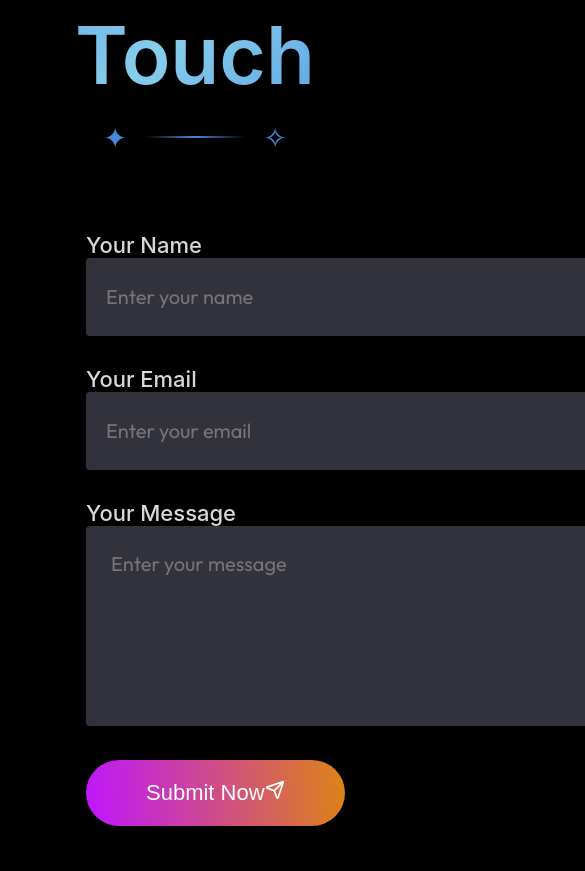
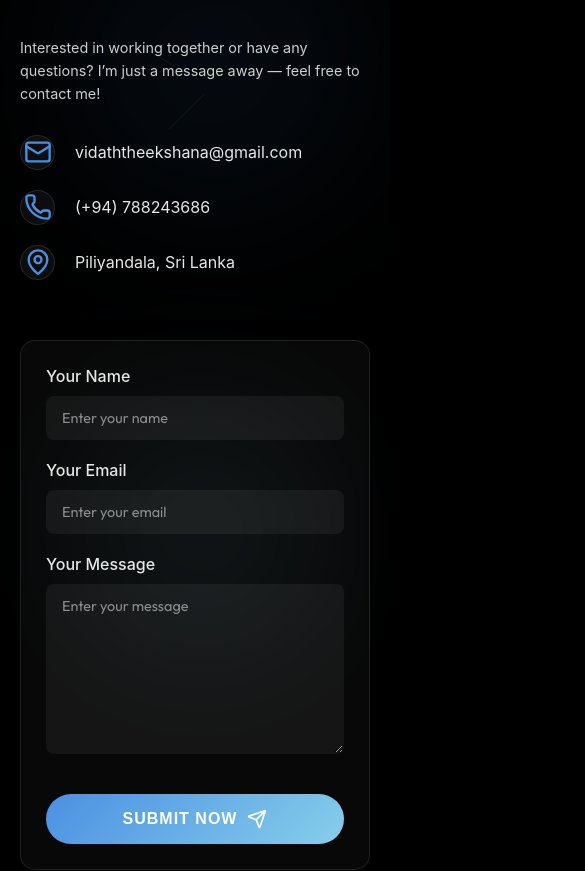
Before and after one commit to VidathTheekshana/Vidath-Portfolio, a React (Vite) app: page / in a window 390 px wide. Shown: the part 7606-8477 px from the top of the page, 585 px wide, since content can reach past the window. Built offline with nearby package versions, Linux system fonts and the light colour scheme.

Commit message:
Update Contact.css

```diff
--- a/src/Components/Contact/Contact.css
+++ b/src/Components/Contact/Contact.css
@@ -3,119 +3,559 @@
   flex-direction: column;
   align-items: center;
   justify-content: center;
-  gap: 80px;
-  margin: 80px 170px;
+  gap: 100px;
+  margin: 100px auto;
+  max-width: 1400px;
+  padding: 0 40px;
+  position: relative;
+  color: white;
+  min-height: 100vh;
 }
 
+/* Background Elements */
+.contact-background {
+  position: absolute;
+  inset: 0;
+  pointer-events: none;
+  overflow: hidden;
+}
+
+.orb-contact-1 {
+  position: absolute;
+  top: 10%;
+  left: 10%;
+  width: 350px;
+  height: 350px;
+  background: radial-gradient(circle, rgba(74, 144, 226, 0.1), transparent);
+  border-radius: 50%;
+  filter: blur(70px);
+  animation: float-orb 11s ease-in-out infinite;
+}
+
+.orb-contact-2 {
+  position: absolute;
+  bottom: 15%;
+  right: 10%;
+  width: 300px;
+  height: 300px;
+  background: radial-gradient(circle, rgba(135, 206, 235, 0.1), transparent);
+  border-radius: 50%;
+  filter: blur(70px);
+  animation: float-orb 13s ease-in-out infinite reverse;
+}
+
+.constellation-contact {
+  position: absolute;
+  top: 20%;
+  right: 20%;
+  width: 180px;
+  height: 180px;
+  opacity: 0.2;
+}
+
+.constellation-contact::before,
+.constellation-contact::after {
+  content: "";
+  position: absolute;
+  background: rgba(255, 255, 255, 0.3);
+  height: 1px;
+}
+
+.constellation-contact::before {
+  width: 70px;
+  top: 40px;
+  left: 0;
+  transform: rotate(30deg);
+}
+
+.constellation-contact::after {
+  width: 50px;
+  top: 90px;
+  left: 30px;
+  transform: rotate(-45deg);
+}
+
+/* Title Section (reused for consistency) */
 .contact-title {
+  text-align: center;
+  opacity: 0;
+  transform: translateY(50px);
+  transition: all 1s ease-out;
+}
+
+.contact-title.animate-in {
+  opacity: 1;
+  transform: translateY(0);
+}
+
+.contact-title .title-container {
   position: relative;
 }
 
-.contact-title h1 {
-  padding: 0px 30px;
-  font-size: 80px;
-  font-weight: 600;
+.contact-title .section-title {
+  font-size: clamp(3rem, 8vw, 5rem);
+  font-weight: 700;
+  margin: 0;
+  display: flex;
+  justify-content: center;
+  align-items: center;
+  gap: 20px;
+  flex-wrap: wrap;
 }
 
-.contact-title img {
-  position: absolute;
-  bottom: 0;
-  right: 0;
-  z-index: -1;
+.contact-title .title-word {
+  color: rgba(255, 255, 255, 0.9);
+  animation: text-glow 3s ease-in-out infinite;
 }
 
+.contact-title .title-word.highlight {
+  background: linear-gradient(135deg, #4a90e2 0%, #87ceeb 50%, #4a90e2 100%);
+  background-size: 200% 200%;
+  background-clip: text;
+  -webkit-background-clip: text;
+  -webkit-text-fill-color: transparent;
+  animation: gradient-text 4s ease-in-out infinite;
+}
+
+.contact-title .title-decoration {
+  display: flex;
+  align-items: center;
+  justify-content: center;
+  gap: 20px;
+  margin-top: 20px;
+}
+
+.contact-title .star-decoration {
+  color: #4a90e2;
+  font-size: 24px;
+  animation: twinkle 2s ease-in-out infinite;
+}
+
+.contact-title .line-decoration {
+  width: 100px;
+  height: 2px;
+  background: linear-gradient(90deg, transparent, #4a90e2, transparent);
+  animation: line-glow 2s ease-in-out infinite;
+}
+
+/* Contact Section */
 .contact-section {
   display: flex;
-  gap: 150px;
+  gap: 100px;
+  width: 100%;
+  align-items: flex-start;
+  opacity: 0;
+  transform: translateY(50px);
+  transition: all 1s ease-out 0.3s;
 }
 
+.contact-section.animate-in {
+  opacity: 1;
+  transform: translateY(0);
+}
+
+/* Left Column - Contact Details */
 .contact-left {
+  flex: 1;
   display: flex;
   flex-direction: column;
   gap: 30px;
 }
 
-.contact-left h1 {
-  font-size: 80px;
+.contact-left-title {
+  font-size: clamp(2.5rem, 6vw, 4rem);
   font-weight: 700;
-  background: linear-gradient(270deg, #Df8908 80%, #bf15ff 100%);
+  background: linear-gradient(135deg, #4a90e2 0%, #87ceeb 100%);
   background-clip: text;
   -webkit-background-clip: text;
   -webkit-text-fill-color: transparent;
+  margin: 0;
+  animation: gradient-text 4s ease-in-out infinite;
 }
 
-.contact-left p {
+.contact-left-description {
   max-width: 550px;
-  color: #d8d8d8;
-  font-size: 20px;
-  line-height: 35px;
+  color: rgba(255, 255, 255, 0.8);
+  font-size: clamp(1rem, 2.5vw, 1.2rem);
+  line-height: 1.6;
+  margin: 0;
 }
 
 .contact-details {
   display: flex;
   flex-direction: column;
-  gap: 30px;
-  color: #d8d8d8;
-  font-size: 22px;
+  gap: 25px;
+  color: rgba(255, 255, 255, 0.9);
+  font-size: 1.1rem;
 }
 
 .contact-detail {
   display: flex;
   align-items: center;
   gap: 20px;
+  transition: all 0.3s ease;
 }
 
+.contact-detail:hover {
+  color: #87ceeb;
+  transform: translateX(5px);
+}
+
+.icon-wrapper {
+  position: relative;
+  display: flex;
+  align-items: center;
+  justify-content: center;
+  width: 40px;
+  height: 40px;
+  border-radius: 50%;
+  background: rgba(255, 255, 255, 0.05);
+  border: 1px solid rgba(255, 255, 255, 0.1);
+  overflow: hidden;
+}
+
+.contact-icon {
+  color: #4a90e2;
+  position: relative;
+  z-index: 2;
+}
+
+.icon-glow {
+  position: absolute;
+  inset: 0;
+  background: radial-gradient(circle, rgba(74, 144, 226, 0.3), transparent 70%);
+  border-radius: 50%;
+  filter: blur(10px);
+  opacity: 0;
+  transition: opacity 0.3s ease;
+}
+
+.contact-detail:hover .icon-glow {
+  opacity: 1;
+}
+
+/* Right Column - Contact Form */
 .contact-right {
+  flex: 1;
   display: flex;
   flex-direction: column;
-  align-items: start;
-  gap: 30px;
+  align-items: stretch;
+  gap: 25px;
+  background: rgba(255, 255, 255, 0.03);
+  border: 1px solid rgba(255, 255, 255, 0.1);
+  border-radius: 15px;
+  padding: 40px;
+  backdrop-filter: blur(5px);
+  box-shadow: 0 10px 30px rgba(0, 0, 0, 0.3);
+}
+
+.form-group {
+  position: relative;
+  display: flex;
+  flex-direction: column;
+  gap: 10px;
 }
 
 .contact-right label {
-  color: #d8d8d8;
-  font-size: 22px;
+  color: rgba(255, 255, 255, 0.9);
+  font-size: 1.1rem;
   font-weight: 500;
 }
 
-.contact-right input {
+.contact-right input,
+.contact-right textarea {
+  width: 100%;
+  padding: 15px 20px;
   border: none;
-  width: 700px;
-  height: 78px;
-  padding-left: 20px;
-  border-radius: 4px;
-  background: #32323c;
-  color: #a0a0a0;
-  font-family: 'Outfit', sans-serif;
-  font-size: 20px;
+  border-radius: 8px;
+  background: rgba(255, 255, 255, 0.05);
+  color: white;
+  font-family: "Outfit", sans-serif;
+  font-size: 1rem;
+  outline: none;
+  transition: all 0.3s ease;
+  border: 1px solid transparent;
+}
+
+.contact-right input::placeholder,
+.contact-right textarea::placeholder {
+  color: rgba(255, 255, 255, 0.5);
+}
+
+.contact-right input:focus,
+.contact-right textarea:focus {
+  background: rgba(255, 255, 255, 0.1);
+  border-color: #4a90e2;
+  box-shadow: 0 0 0 2px rgba(74, 144, 226, 0.3);
 }
 
 .contact-right textarea {
-  width: 700px;
-  height: 200px;
-  border: none;
-  padding: 25px;
-  border-radius: 4px;
-  background: #32323c;
-  color: #a0a0a0;
-  font-family: 'Outfit', sans-serif;
-  font-size: 20px;
+  min-height: 150px;
   resize: vertical;
 }
 
+.input-border {
+  position: absolute;
+  inset: 0;
+  border-radius: 8px;
+  padding: 2px;
+  background: linear-gradient(135deg, #4a90e2, #87ceeb);
+  mask: linear-gradient(#fff 0 0) content-box, linear-gradient(#fff 0 0);
+  mask-composite: exclude;
+  opacity: 0;
+  transition: opacity 0.3s ease;
+  pointer-events: none;
+}
+
+.contact-right input:focus + .input-border,
+.contact-right textarea:focus + .input-border {
+  opacity: 1;
+}
+
+/* Submit Button */
 .contact-submit {
+  display: flex;
+  align-items: center;
+  justify-content: center;
+  gap: 10px;
   border: none;
   color: white;
   border-radius: 50px;
-  background: linear-gradient(264deg, #Df8908 -5.09%, #bf15ff 100%);
-  font-size: 22px;
-  padding: 20px 60px;
-  margin-bottom: 50px;
+  background: linear-gradient(135deg, #4a90e2, #87ceeb);
+  font-size: 1.2rem;
+  padding: 18px 40px;
+  margin-top: 20px;
   cursor: pointer;
-  transition: 0.3s;
+  transition: all 0.4s ease;
+  position: relative;
+  overflow: hidden;
+  font-weight: 600;
+  text-transform: uppercase;
+  letter-spacing: 1px;
 }
 
 .contact-submit:hover {
-  transform: scale(1.1);
-  transition: 0.3s;
+  transform: translateY(-3px);
+  box-shadow: 0 15px 40px rgba(74, 144, 226, 0.4);
 }
+
+.contact-submit .button-text,
+.contact-submit .send-icon {
+  position: relative;
+  z-index: 2;
+}
+
+.contact-submit .send-icon {
+  transition: transform 0.3s ease;
+}
+
+.contact-submit:hover .send-icon {
+  transform: translateX(5px);
+}
+
+.submit-glow {
+  position: absolute;
+  inset: 0;
+  background: linear-gradient(135deg, #4a90e2, #87ceeb);
+  opacity: 0;
+  filter: blur(20px);
+  transition: opacity 0.3s ease;
+}
+
+.contact-submit:hover .submit-glow {
+  opacity: 0.8;
+}
+
+.submit-particles {
+  position: absolute;
+  inset: 0;
+  pointer-events: none;
+}
+
+.submit-particles .btn-particle {
+  position: absolute;
+  width: 4px;
+  height: 4px;
+  background: rgba(255, 255, 255, 0.8);
+  border-radius: 50%;
+  opacity: 0;
+}
+
+.contact-submit:hover .btn-particle {
+  animation: button-sparkle 0.6s ease-out;
+}
+
+.contact-submit:hover .btn-particle:nth-child(1) {
+  top: 20%;
+  left: 20%;
+  animation-delay: 0s;
+}
+
+.contact-submit:hover .btn-particle:nth-child(2) {
+  top: 60%;
+  right: 30%;
+  animation-delay: 0.2s;
+}
+
+.contact-submit:hover .btn-particle:nth-child(3) {
+  bottom: 30%;
+  left: 70%;
+  animation-delay: 0.4s;
+}
+
+/* Responsive Design */
+@media (max-width: 1024px) {
+  .contact {
+    margin: 80px auto;
+    padding: 0 30px;
+    gap: 80px;
+  }
+
+  .contact-section {
+    flex-direction: column;
+    gap: 60px;
+    align-items: center;
+  }
+
+  .contact-left,
+  .contact-right {
+    width: 100%;
+    max-width: 600px; /* Limit width for better readability on larger mobiles/tablets */
+  }
+
+  .contact-right {
+    padding: 30px;
+  }
+}
+
+@media (max-width: 768px) {
+  .contact {
+    padding: 0 20px;
+    gap: 60px;
+  }
+
+  .contact-title .section-title {
+    font-size: clamp(2.5rem, 10vw, 4rem);
+  }
+
+  .contact-left-title {
+    font-size: clamp(2rem, 8vw, 3rem);
+  }
+
+  .contact-left-description {
+    font-size: clamp(0.9rem, 3vw, 1.1rem);
+  }
+
+  .contact-details {
+    font-size: 1rem;
+    gap: 20px;
+  }
+
+  .contact-detail .icon-wrapper {
+    width: 35px;
+    height: 35px;
+  }
+
+  .contact-detail .contact-icon {
+    font-size: 24px;
+  }
+
+  .contact-right {
+    padding: 25px;
+    gap: 20px;
+  }
+
+  .contact-right label {
+    font-size: 1rem;
+  }
+
+  .contact-right input,
+  .contact-right textarea {
+    padding: 12px 15px;
+    font-size: 0.9rem;
+  }
+
+  .contact-submit {
+    padding: 15px 30px;
+    font-size: 1rem;
+  }
+}
+
+/* Animations (reused for consistency) */
+@keyframes float-orb {
+  0%,
+  100% {
+    transform: translateY(0px) rotate(0deg);
+  }
+  50% {
+    transform: translateY(-30px) rotate(180deg);
+  }
+}
+
+@keyframes text-glow {
+  0%,
+  100% {
+    text-shadow: 0 0 5px rgba(255, 255, 255, 0.3);
+  }
+  50% {
+    text-shadow: 0 0 20px rgba(255, 255, 255, 0.6);
+  }
+}
+
+@keyframes gradient-text {
+  0%,
+  100% {
+    background-position: 0% 50%;
+  }
+  50% {
+    background-position: 100% 50%;
+  }
+}
+
+@keyframes twinkle {
+  0%,
+  100% {
+    opacity: 0.5;
+    transform: scale(1);
+  }
+  50% {
+    opacity: 1;
+    transform: scale(1.2);
+  }
+}
+
+@keyframes line-glow {
+  0%,
+  100% {
+    opacity: 0.5;
+  }
+  50% {
+    opacity: 1;
+  }
+}
+
+@keyframes card-fade-in {
+  0% {
+    opacity: 0;
+    transform: translateY(50px);
+  }
+  100% {
+    opacity: 1;
+    transform: translateY(0);
+  }
+}
+
+@keyframes button-sparkle {
+  0% {
+    opacity: 0;
+    transform: scale(0) rotate(0deg);
+  }
+  50% {
+    opacity: 1;
+    transform: scale(1) rotate(180deg);
+  }
+  100% {
+    opacity: 0;
+    transform: scale(0) rotate(360deg);
+  }
+}
```
